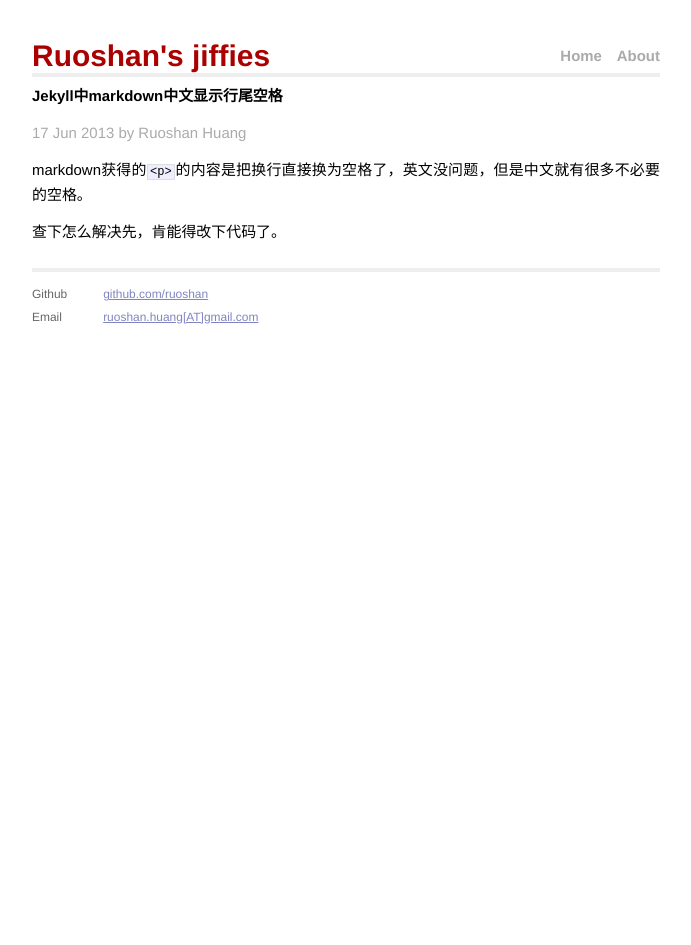
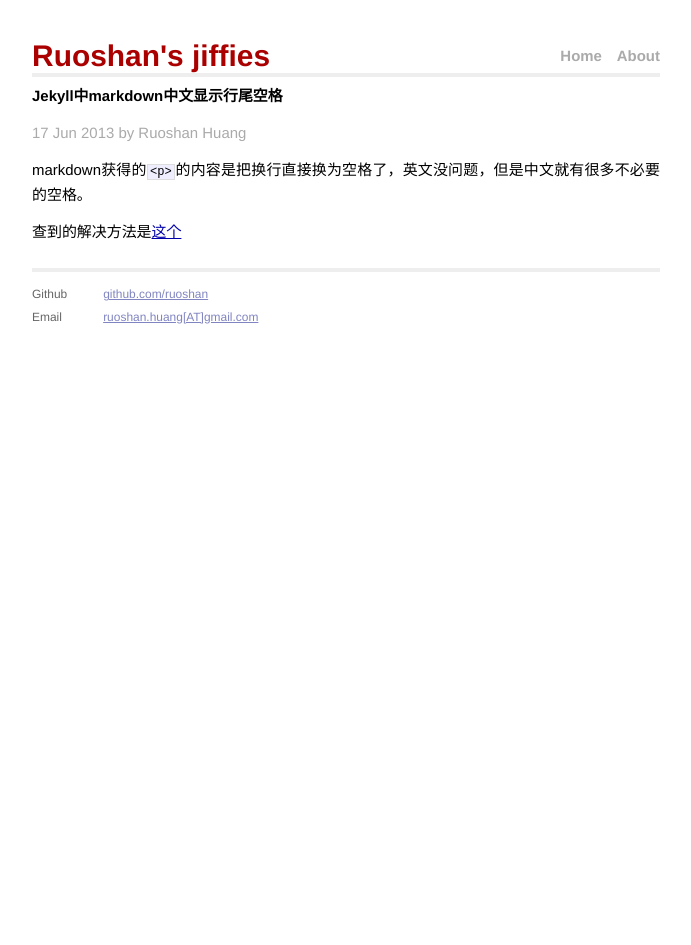
Before and after one commit to ruoshan/ruoshan.github.io, a Jekyll site: the page built from _posts/2013-06-17-markdown-cn.md, in a window 1280 px wide. Shown: the whole page, without its empty margins (294-985 px from the left). Built offline with Jekyll 4.4.1, drawn with Linux system fonts in a browser that asks for light colours.

Commit message:
markdown-cn close

```diff
--- a/_posts/2013-06-17-markdown-cn.md
+++ b/_posts/2013-06-17-markdown-cn.md
@@ -6,4 +6,4 @@ author: Ruoshan Huang
 
 markdown获得的`<p>`的内容是把换行直接换为空格了，英文没问题，但是中文就有很多不必要的空格。
 
-查下怎么解决先，肯能得改下代码了。
+查到的解决方法是[这个](http://chenyufei.info/blog/2011-12-23/fix-chinese-newline-becomes-space-in-browser-problem/)
```
